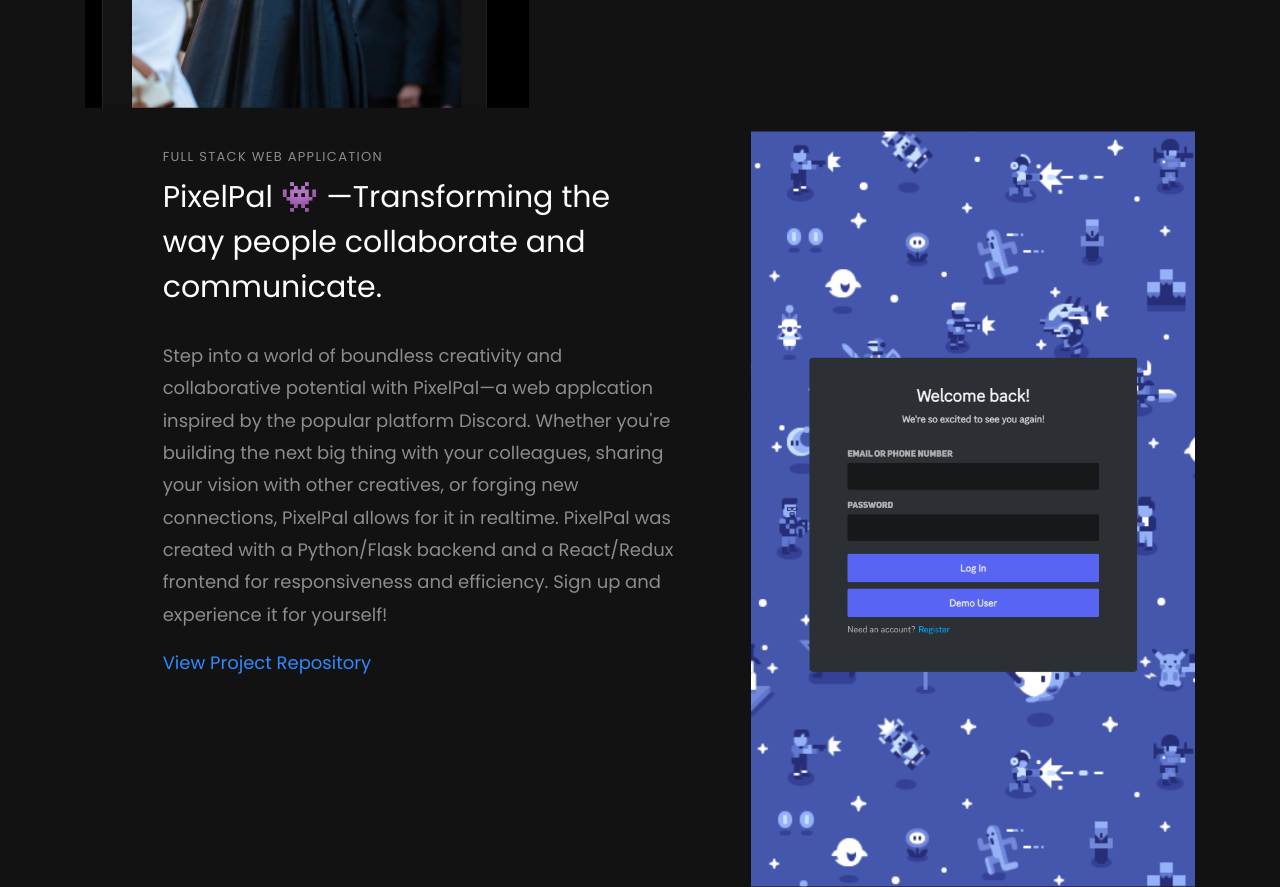
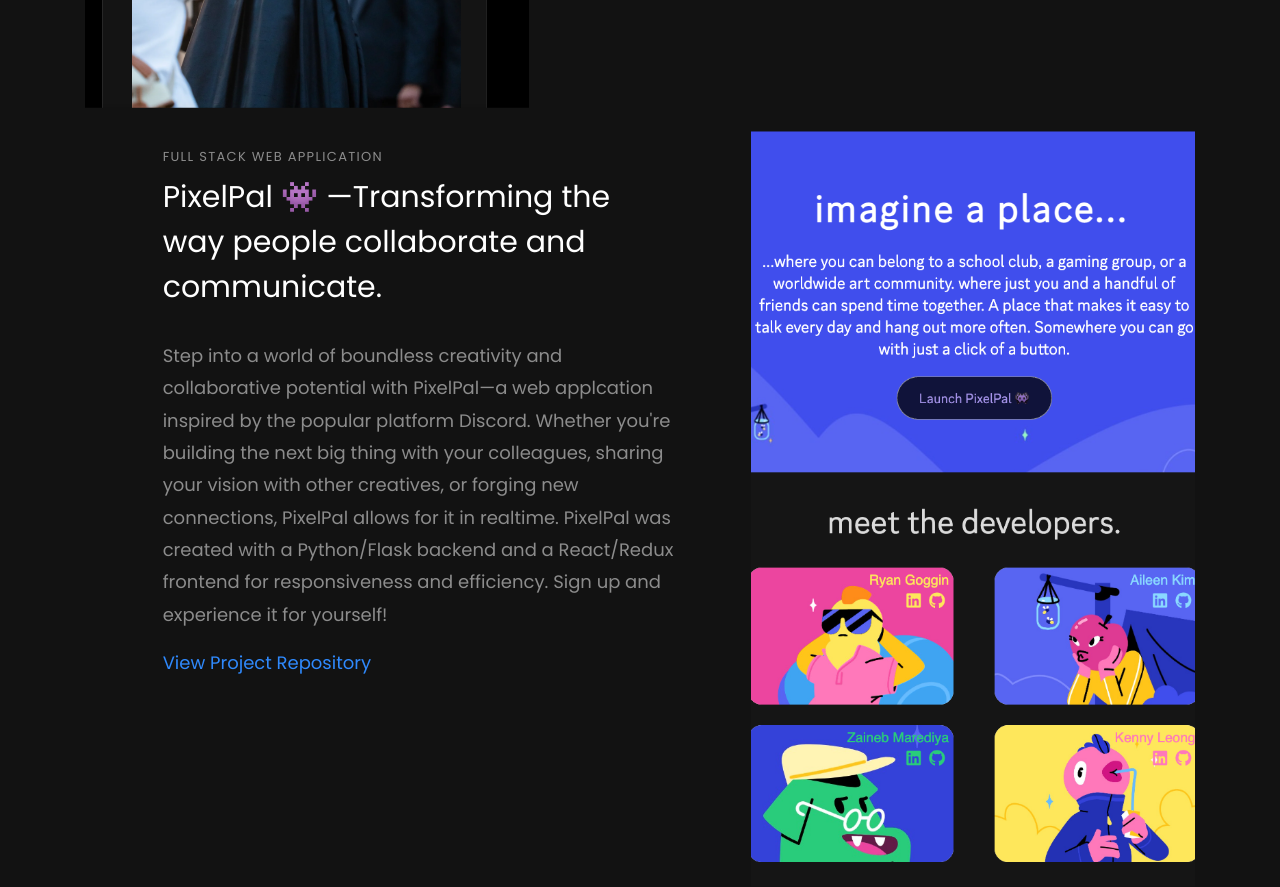
Before and after one commit to kenny-leong/kenny-leong.github.io, a plain HTML site: page index.html in a window 1280 px wide. Shown: the part 3840-4727 px from the top of the page. Drawn offline with Linux system fonts and the light colour scheme; some packages are replaced by stand-ins of ours; no server answers; files whose address does not match are found by name.

Commit message:
new image added for pixelpal

```diff
--- a/index.html
+++ b/index.html
@@ -188,7 +188,7 @@
             </div>
           </div>
           <div class="block-3 d-md-flex ftco-animate" data-scrollax-parent="true">
-            <a href="https://pixelpal.onrender.com/" target="_blank" class="image order-2 d-flex justify-content-center align-items-center" style="background-image: url('images/pixelpal.png'); " data-scrollax=" properties: { translateY: '-30%'}">
+            <a href="https://pixelpal.onrender.com/" target="_blank" class="image order-2 d-flex justify-content-center align-items-center" style="background-image: url('images/landing.png'); " data-scrollax=" properties: { translateY: '-30%'}">
               <div class="icon d-flex text-center justify-content-center align-items-center">
                 <span class="icon-search"></span>
               </div>
```
Also changed, not shown: portfolio.html (+1 -1 lines), images/landing.png (added), 1 other file.
